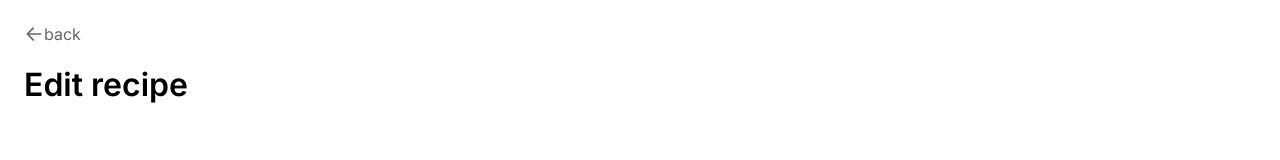
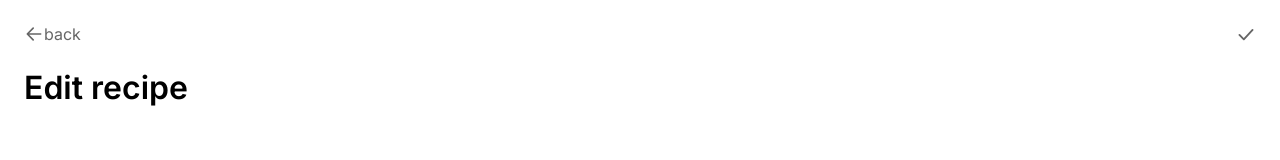
Before and after one commit to Luxa23/capstone-project, a Next.js app: page /edit-recipe/1 in a window 1280 px wide. Shown: the top 160 px of the page. Built offline with nearby package versions, Linux system fonts and the light colour scheme.

Commit message:
Added tick-icon

```diff
--- a/pages/edit-recipe/[id].js
+++ b/pages/edit-recipe/[id].js
@@ -3,9 +3,11 @@ import {
   StyledHeader,
   StyledA,
   StyledHeaderIcons,
+  StyledButtonIcon,
 } from '../../components/StyledComponents';
 import Link from 'next/link';
 import Arrowleft from '../../public/arrowleft.svg';
+import Tickicon from '../../public/tickicon.svg';
 
 export default function EditRecipe() {
   return (
@@ -19,6 +21,11 @@ export default function EditRecipe() {
                 back
               </StyledA>
             </Link>
+            <Link passHref href="/">
+              <StyledButtonIcon>
+                <Tickicon width="20px" height="20px" />
+              </StyledButtonIcon>
+            </Link>
           </StyledHeaderIcons>
           <h1>Edit recipe</h1>
         </StyledHeader>
```
Also changed, not shown: public/tickicon.svg (added).
